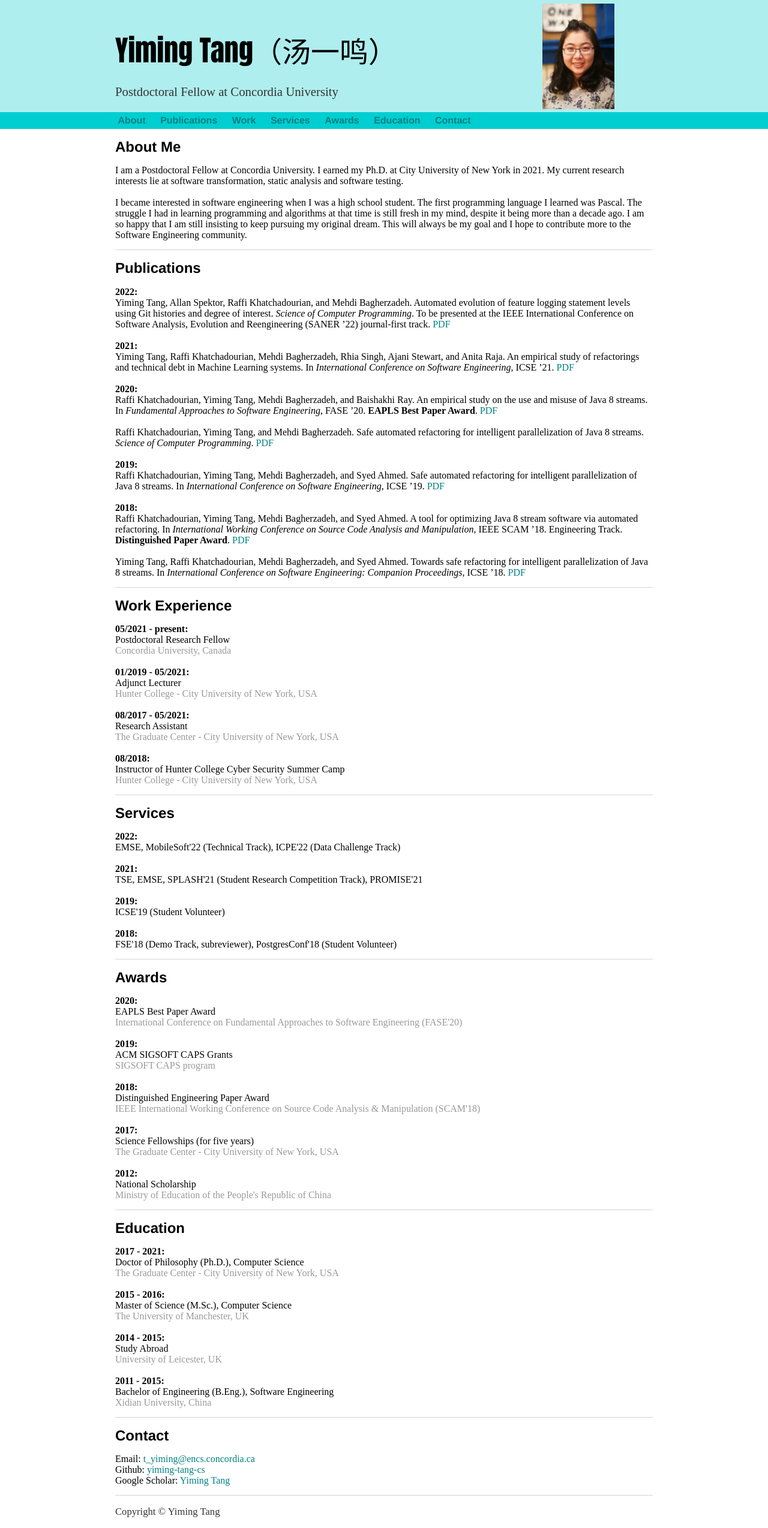
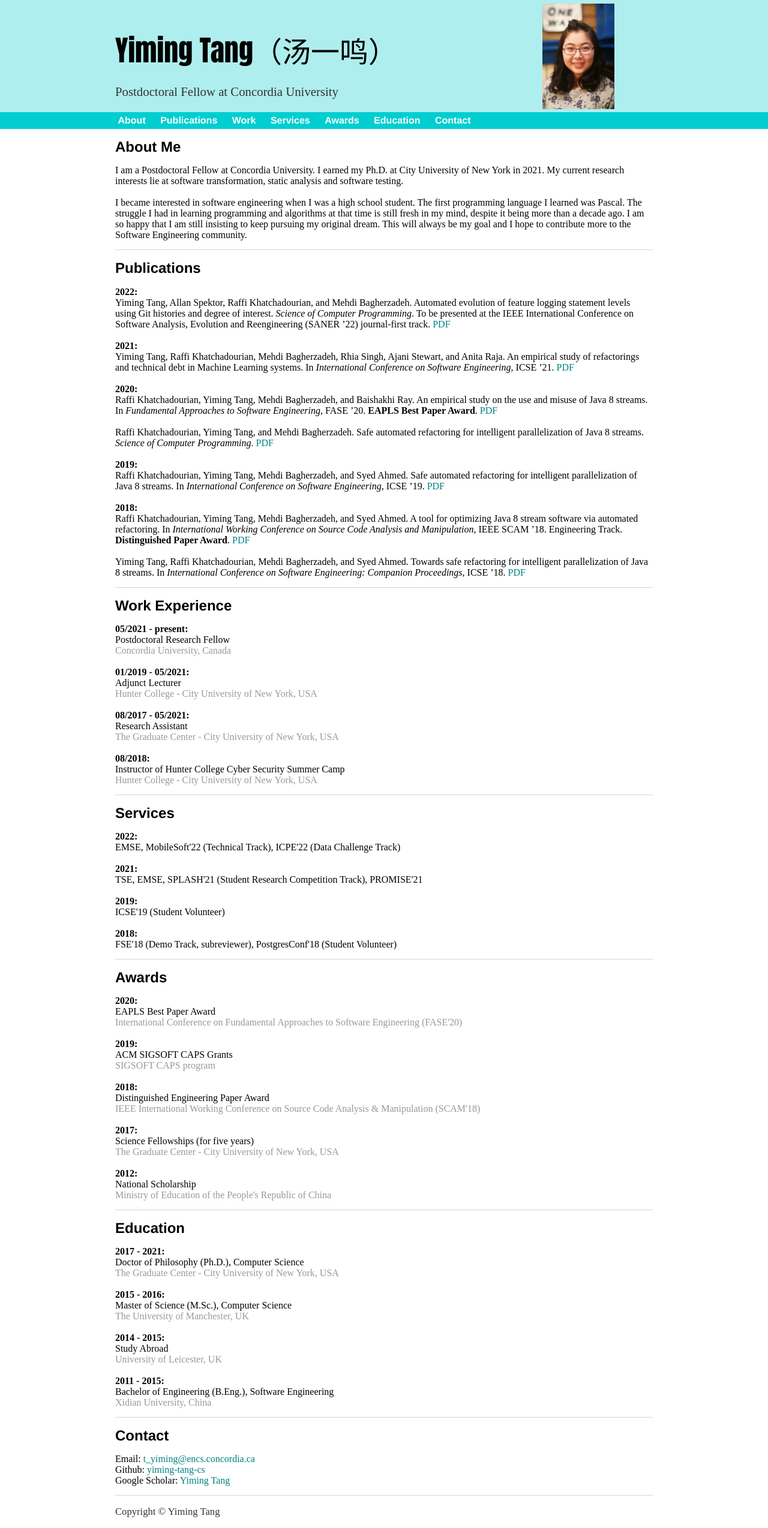
Before and after one commit to yiming-tang-cs/yiming-tang-cs.github.io, a Jekyll site: the page built from index.html, in a window 1280 px wide. Shown: the whole page at 60% size. Built offline with Jekyll 4.4.1, drawn with Linux system fonts in a browser that asks for light colours.

Commit message:
Update default.html

```diff
--- a/_layouts/default.html
+++ b/_layouts/default.html
@@ -23,13 +23,13 @@
 
 			<nav>
     			<ul>
-        			<li><a href="#about">About</a></li>
-	        		<li><a href="#publications">Publications</a></li>
-				<li><a href="#work">Work</a></li>
-        			<li><a href="#services">Services</a></li>
-				<li><a href="#awards">Awards</a></li>
-				<li><a href="#education">Education</a></li>
-        			<li><a href="#contact">Contact</a></li>
+        			<li><a class="navlink" href="#about">About</a></li>
+	        		<li><a class="navlink" href="#publications">Publications</a></li>
+				<li><a class="navlink" href="#work">Work</a></li>
+        			<li><a class="navlink" href="#services">Services</a></li>
+				<li><a class="navlink" href="#awards">Awards</a></li>
+				<li><a class="navlink" href="#education">Education</a></li>
+        			<li><a class="navlink" href="#contact">Contact</a></li>
     			</ul>
 			</nav>
 
```
